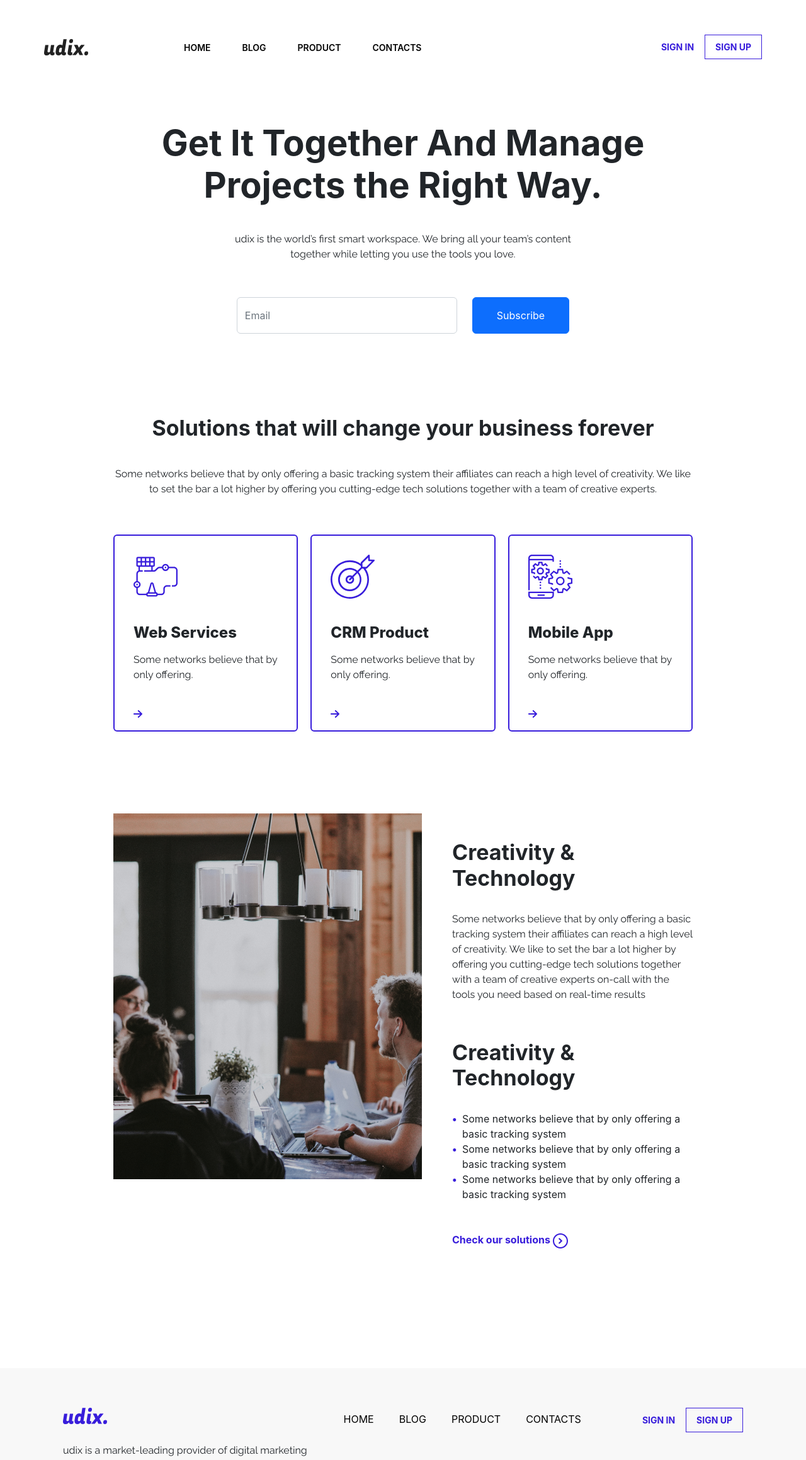
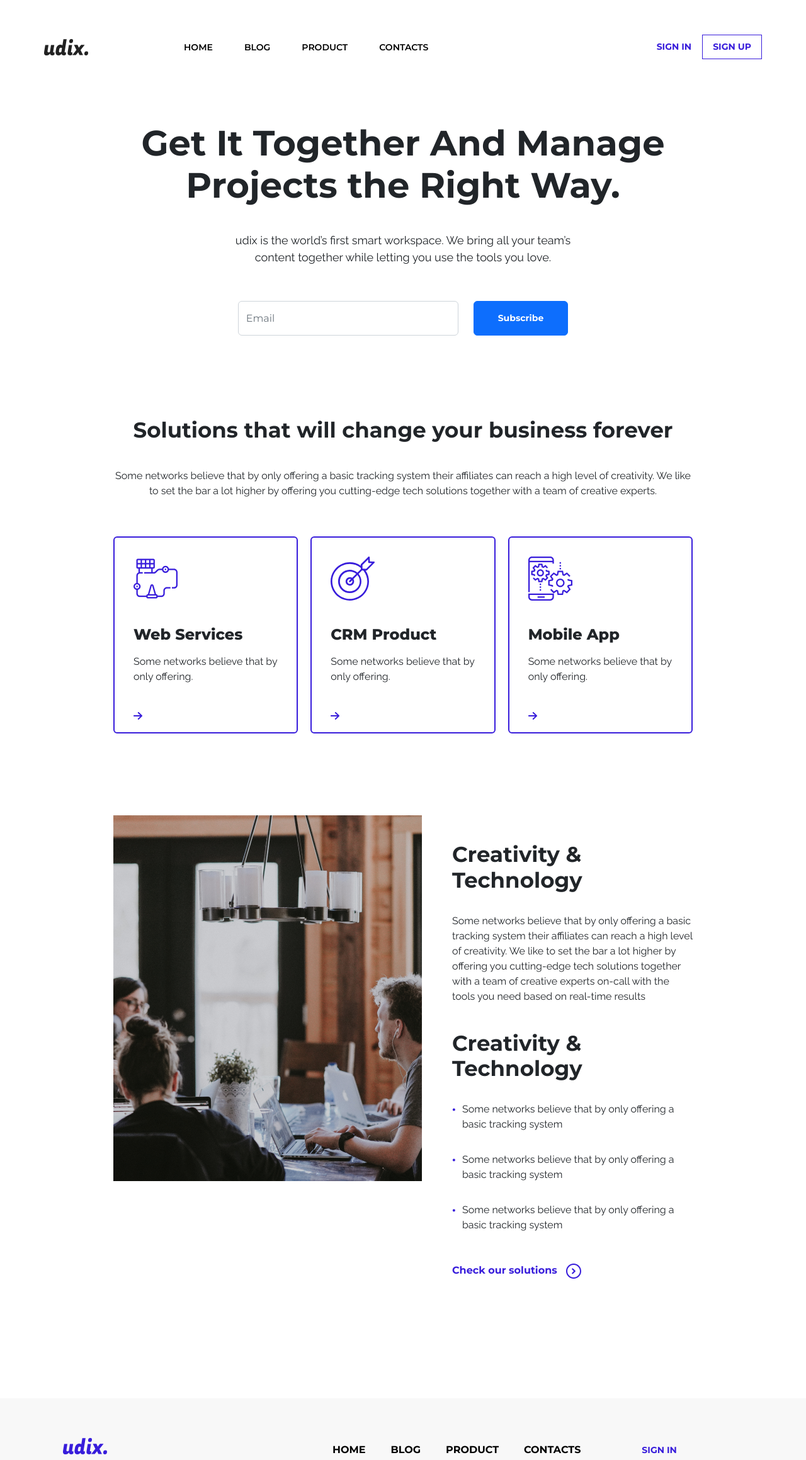
Before and after one commit to M-Faheem1/Udix, a React (Create React App) app: page / in a window 1280 px wide. Shown: the top 2319 px of the page at 63% size. Built offline with nearby package versions, Linux system fonts and the light colour scheme.

Commit message:
code reviewed

```diff
--- a/src/App.css
+++ b/src/App.css
@@ -1,13 +1,42 @@
 @charset "UTF-8";
 @import url("https://fonts.googleapis.com/css2?family=Montserrat:wght@400;500;600;700;800&family=Raleway:wght@400;500;600;700;800&display=swap");
+h1 {
+  font-size: 3.5rem;
+  font-weight: 700;
+}
+
+h2 {
+  font-size: 2.125rem;
+  font-weight: 700;
+}
+
+h3 {
+  font-size: 1.5rem;
+  font-weight: 800;
+}
+
 p {
   font-size: 1rem;
   font-weight: 400;
   font-family: "Raleway", sans-serif;
 }
 
+a {
+  font-size: 1rem;
+  font-weight: 700;
+  text-decoration: none;
+}
+
 * {
   box-sizing: border-box;
+  font-family: "Montserrat", sans-serif;
+}
+
+.btn {
+  font-size: 14px;
+  font-weight: 700;
+  color: #381DDB;
+  padding: 8px 1rem;
 }
 
 .header {
@@ -33,8 +62,8 @@ p {
   display: flex;
   justify-content: space-between;
   list-style-type: none;
+  margin-left: 7.5rem;
   margin-bottom: 0;
-  margin-left: 7.5rem;
 }
 .header .headerListing ul :not(:last-child) {
   margin-right: 3.125rem;
@@ -42,17 +71,10 @@ p {
 .header .headerListing ul li a {
   font-size: 14px;
   font-weight: 600;
-  text-decoration: none;
   color: #000;
 }
 .header .headerListing ul li a:hover, .header .headerListing ul li a:active {
   color: #381DDB;
-}
-.header .headerBtn .btn {
-  font-size: 14px;
-  font-weight: 700;
-  color: #381DDB;
-  padding: 8px 1rem;
 }
 .header .headerBtn .signUpBtn {
   border: 1px solid #381DDB;
@@ -60,16 +82,15 @@ p {
 }
 
 .intro {
+  text-align: center;
   margin: 6.25rem auto 0;
-  text-align: center;
 }
 .intro h1 {
   margin: 0 auto;
-  font-size: 3.5rem;
-  font-weight: 700;
-  max-width: 830px;
+  max-width: 840px;
 }
 .intro p {
+  font-size: 1.125rem;
   margin: 2.5rem auto 0;
   max-width: 580px;
 }
@@ -80,11 +101,12 @@ p {
   margin-top: 3.5rem;
 }
 .inputField input {
+  font-size: 1rem;
   max-width: 350px;
   margin-right: 1.5rem;
-  font-size: 1rem;
 }
 .inputField .btn {
+  color: #fff;
   padding: 1rem 2.375rem;
 }
 
@@ -96,8 +118,6 @@ p {
   text-align: center;
 }
 .services .cardsHeading h2 {
-  font-size: 34px;
-  font-weight: 700;
   margin: 0 auto;
 }
 .services .cardsHeading p {
@@ -118,6 +138,7 @@ p {
 .services .cardListing .card:hover {
   background-color: #381DDB;
   color: #fff;
+  cursor: pointer;
   border: 2px solid transparent;
 }
 .services .cardListing .card:hover .svgWrapper {
@@ -139,14 +160,9 @@ p {
   width: 100%;
 }
 .services .cardListing .card h3 {
-  font-size: 1.5rem;
-  font-weight: 800;
   margin: 2.5rem 0 1rem;
 }
 .services .cardListing .card p {
-  text-align: left;
-  font-size: 1rem;
-  font-weight: 400;
   margin-bottom: 2.875rem;
 }
 .services .cardListing .card a {
@@ -179,14 +195,10 @@ p {
   flex: 1;
   padding-left: 3.75rem;
 }
-.creativity .creativityAndTechnology .descriptionCol .creativityDescription h4 {
-  font-size: 2.125rem;
-  font-weight: 700;
+.creativity .creativityAndTechnology .descriptionCol .creativityDescription h2 {
   margin-top: 42px;
 }
 .creativity .creativityAndTechnology .descriptionCol .creativityDescription p {
-  font-size: 1rem;
-  font-weight: 400;
   margin-top: 32px;
 }
 .creativity .creativityAndTechnology .descriptionCol .creativityDescription .values h4 {
@@ -218,10 +230,10 @@ p {
   margin-top: 3rem;
 }
 .creativity .creativityAndTechnology .descriptionCol .creativityDescription .solutions a {
-  text-decoration: none;
   color: #381DDB;
-  font-size: 1rem;
-  font-weight: 700;
+}
+.creativity .creativityAndTechnology .descriptionCol .creativityDescription .solutions a span {
+  margin-right: 10px;
 }
 
 .footer {
@@ -240,6 +252,7 @@ p {
   width: 100%;
 }
 .footer .footerDescription p {
+  font-size: 12px;
   max-width: 400px;
   margin-top: 30px;
 }
@@ -259,17 +272,10 @@ p {
   margin-right: 2.5rem;
 }
 .footer .contactSection .footerListing ul li a {
-  text-decoration: none;
   color: #000;
 }
 .footer .contactSection .footerListing .headerBtn {
   margin-left: 5rem;
-}
-.footer .contactSection .footerListing .headerBtn .btn {
-  font-size: 14px;
-  font-weight: 700;
-  color: #381DDB;
-  padding: 8px 1rem;
 }
 .footer .contactSection .footerListing .headerBtn .signUpBtn {
   border: 1px solid #381DDB;
--- a/src/App.scss
+++ b/src/App.scss
@@ -2,6 +2,14 @@
 
 * {
   box-sizing: border-box;
+  font-family: $primary-font;
+}
+
+.btn {
+  font-size: 14px;
+  font-weight: 700;
+  color: $primary-color;
+  padding: 8px 1rem;
 }
 
 .header {
@@ -25,8 +33,8 @@
       display: flex;
       justify-content: space-between;
       list-style-type: none;
+      margin-left: 7.5rem;
       margin-bottom: 0;
-      margin-left: 7.5rem;
       & :not(:last-child) {
         margin-right: 3.125rem;
       }
@@ -34,7 +42,6 @@
         a {
           font-size: 14px;
           font-weight: 600;
-          text-decoration: none;
           color: $primary-font-color;
           &:hover,&:active {
             color: $primary-color;
@@ -44,12 +51,6 @@
     }
   }
   .headerBtn {
-    .btn {
-      font-size: 14px;
-      font-weight: 700;
-      color: $primary-color;
-      padding: 8px 1rem;
-    }
     .signUpBtn {
       border: 1px solid $primary-color;
       border-radius: 0%;
@@ -58,15 +59,14 @@
 }
 
 .intro {
+  text-align: center;
   margin: 6.25rem auto 0;
-  text-align: center;
   h1 {
     margin: 0 auto;
-    font-size: 3.5rem;
-    font-weight: 700;
-    max-width: 830px;
+    max-width: 840px;
   }
   p {
+    font-size: 1.125rem;
     margin: 2.5rem auto 0;
     max-width: 580px;
   }
@@ -77,11 +77,12 @@
   justify-content: center;
   margin-top: 3.5rem;
   input {
+    font-size: 1rem;
     max-width: 350px;
     margin-right: 1.5rem;
-    font-size: 1rem;
   }
   .btn {
+    color: $secondary-font-color ;
     padding: 1rem 2.375rem;
   }
 }
@@ -92,8 +93,6 @@
     margin: 130px auto 0;
     text-align: center;
     h2 {
-      font-size: 34px;
-      font-weight: 700;
       margin: 0 auto;
     }
     p {
@@ -112,13 +111,14 @@
       text-align: left;
       &:hover {
         background-color: $primary-color;
-        color: #fff;
+        color: $secondary-font-color ;
+        cursor: pointer;
         border: 2px solid transparent;
         .svgWrapper {
-          color: #fff;
+          color: $secondary-font-color ;
         }
         .arrowSvgWrapper {
-          color: #fff;
+          color: $secondary-font-color ;
         }
       }
       &:not(:last-child){
@@ -134,14 +134,9 @@
         }
       }
       h3 {
-        font-size: 1.5rem;
-        font-weight: 800;
         margin: 2.5rem 0 1rem;
       }
       p {
-        text-align: left;
-        font-size: 1rem;
-        font-weight: 400;
         margin-bottom: 2.875rem;
       }
       a {
@@ -177,14 +172,10 @@
       flex: 1;
       padding-left: 3.75rem;
       .creativityDescription {
-        h4 {
-          font-size: 2.125rem;
-          font-weight: 700;
+        h2 {
           margin-top: 42px;
         }
         p {
-          font-size: 1rem;
-          font-weight: 400;
           margin-top: 32px;
         }
         .values {
@@ -217,10 +208,10 @@
         .solutions {
           margin-top: 3rem;
           a {
-            text-decoration: none;
             color: $primary-color;
-            font-size: 1rem;
-            font-weight: 700;
+            span {
+              margin-right: 10px;
+            }
           }
         }
       }
@@ -244,6 +235,7 @@
       }
     }
     p {
+      font-size: 12px;
       max-width: 400px;
       margin-top: 30px;
     }
@@ -262,19 +254,12 @@
             margin-right: 2.5rem;
           }
           a {
-            text-decoration: none;
             color: $primary-font-color;
           }
         }
       }
       .headerBtn {
         margin-left: 5rem;
-        .btn {
-          font-size: 14px;
-          font-weight: 700;
-          color: $primary-color;
-          padding: 8px 1rem;
-        }
         .signUpBtn {
           border: 1px solid $primary-color;
           border-radius: 0%;
--- a/src/Components/CreativityDescription.js
+++ b/src/Components/CreativityDescription.js
@@ -3,7 +3,7 @@ import React from 'react'
 function CreativityDescription() {
   return (
     <div className='creativityDescription'>
-      <h4>Creativity & Technology</h4>
+      <h2>Creativity & Technology</h2>
       <p>
       Some networks believe that by only offering
       a basic tracking system their affiliates can
@@ -14,15 +14,16 @@ function CreativityDescription() {
       you need based on real-time results
       </p>
       <div className='values'>
-      <h4>Creativity & Technology</h4>
+      <h2>Creativity & Technology</h2>
       <ul className='valuesListing'>
-      <li> Some networks believe that by only offering a basic tracking system</li>
-      <li> Some networks believe that by only offering a basic tracking system</li>
-      <li> Some networks believe that by only offering a basic tracking system</li>
+      <li> <p> Some networks believe that by only offering a basic tracking system </p></li>
+      <li> <p> Some networks believe that by only offering a basic tracking system </p></li>
+      <li> <p> Some networks believe that by only offering a basic tracking system </p></li>
       </ul>
       </div>
       <div className='solutions'>
-      <a href='#'> Check our solutions </a>
+      <a href='#'>
+      <span>Check our solutions </span></a>
       <a href='#'>
         <svg width="24" height="24" viewBox="0 0 24 24" fill="none" xmlns="http://www.w3.org/2000/svg">
         <path fill-rule="evenodd" clip-rule="evenodd" d="M12 22C17.5228 22 22 17.5228 22 12C22 6.47715 17.5228 2 12 2C6.47715 2 2 6.47715 2 12C2 17.5228 6.47715 22 12 22ZM12 24C18.6274 24 24 18.6274 24 12C24 5.37258 18.6274 0 12 0C5.37258 0 0 5.37258 0 12C0 18.6274 5.37258 24 12 24Z" fill="#381DDB"/>
--- a/src/style/scss/_typography.scss
+++ b/src/style/scss/_typography.scss
@@ -1,5 +1,27 @@
+h1 {
+  font-size: 3.5rem;
+  font-weight: 700;
+}
+
+h2 {
+  font-size: 2.125rem;
+  font-weight: 700;
+}
+
+h3 {
+  font-size: 1.5rem;
+  font-weight: 800;
+}
+
+
 p {
   font-size: 1rem;
   font-weight: 400;
   font-family: $secondary-font;
 }
+
+a {
+  font-size: 1rem;
+  font-weight: 700;
+  text-decoration: none;
+}
--- a/src/style/scss/_variables.scss
+++ b/src/style/scss/_variables.scss
@@ -1,4 +1,5 @@
 $primary-font-color : #000;
+$secondary-font-color : #fff;
 $primary-color : #381DDB;
-$primary-fontt : 'Montserrat', sans-serif;
+$primary-font : 'Montserrat', sans-serif;
 $secondary-font : 'Raleway', sans-serif;
```
Also changed, not shown: 1 other file (tests, documents, lock files or other folders).
